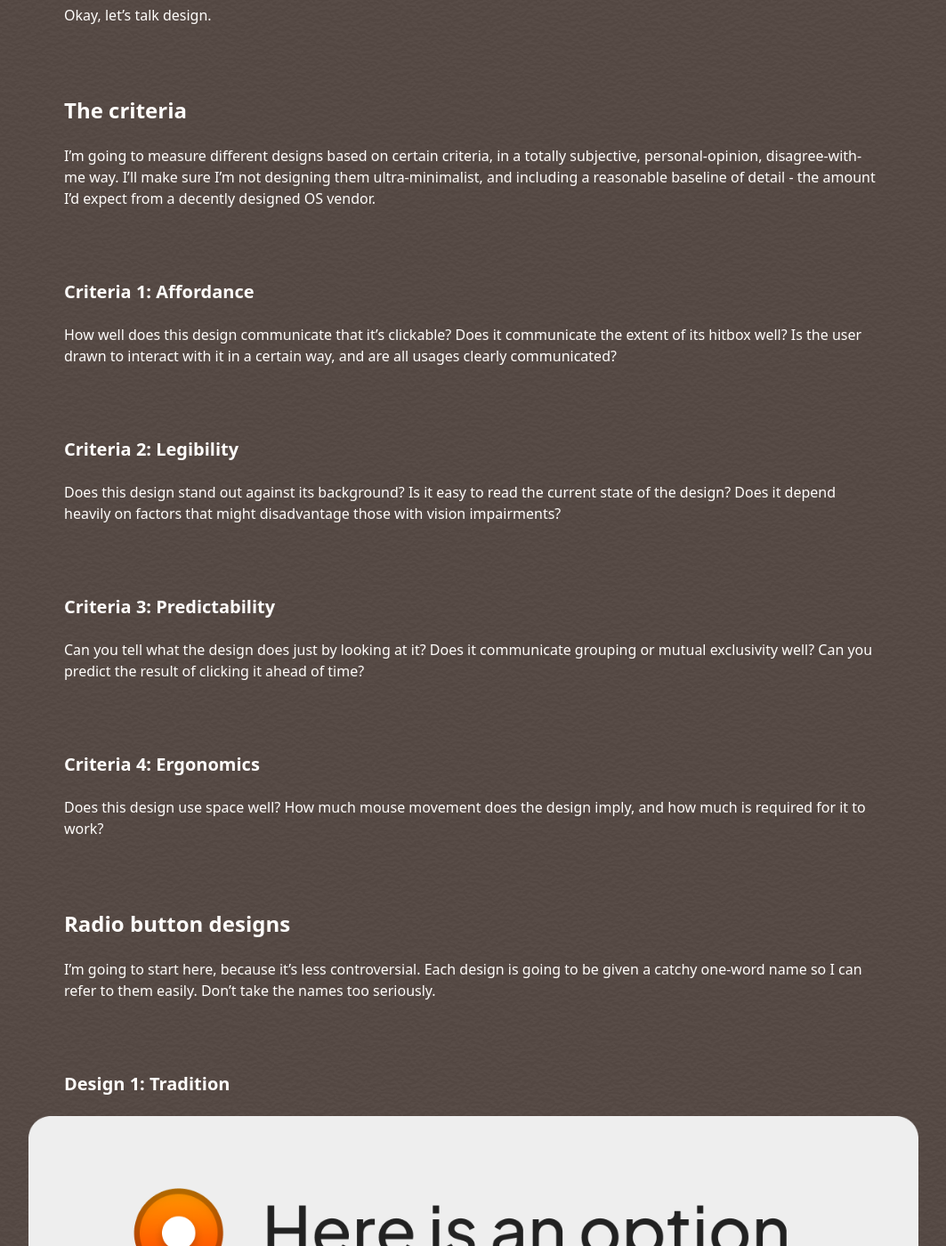
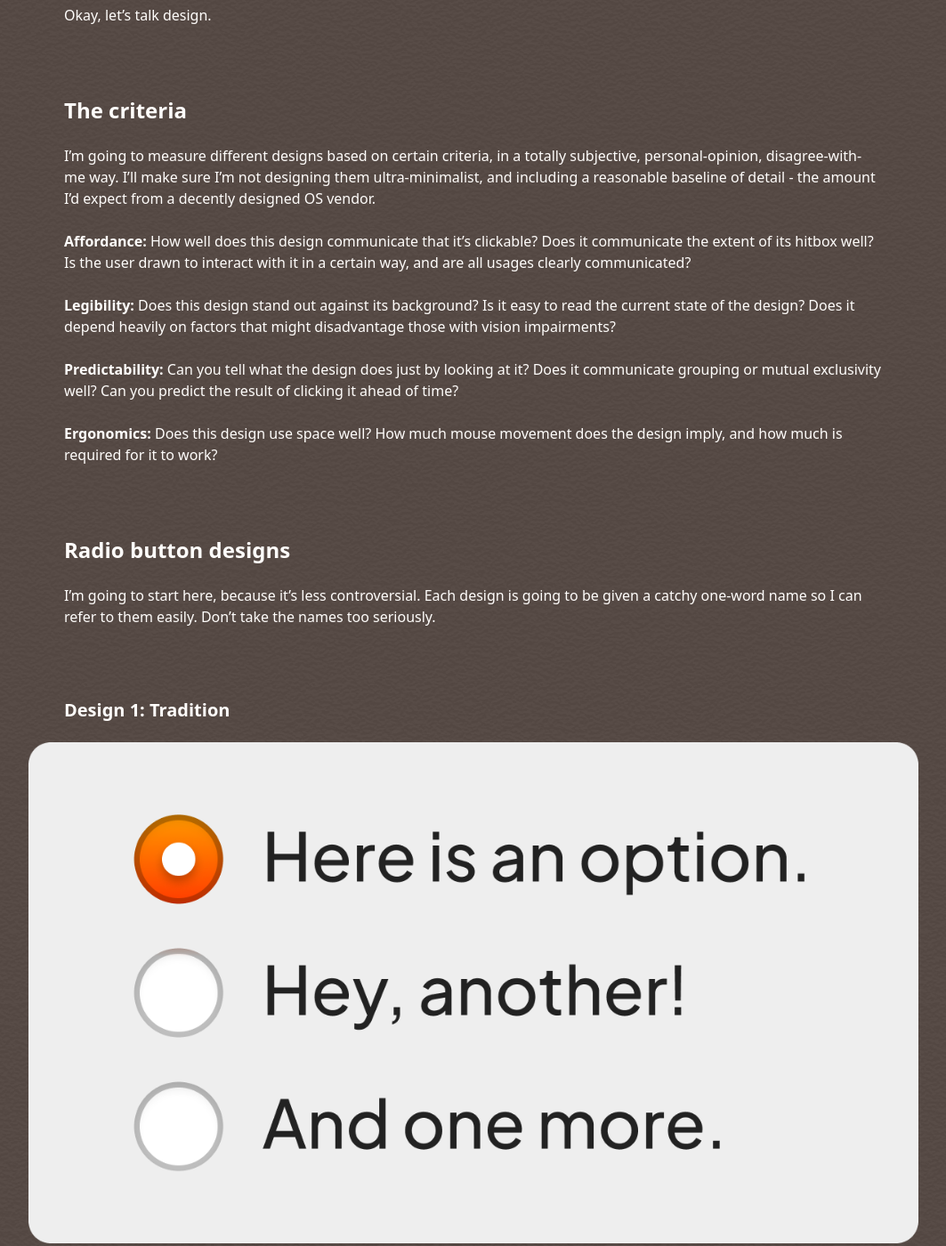
Before and after one commit to dphfox/technical-fluff, a Jekyll site: the page built from _posts/2024-01-28-square-checkboxes-a-gen-z-review.md, in a window 1280 px wide and 1400 px high, scrolled down 1766 px. Shown: the whole window at 89% size, without its empty margins (108-1171 px from the left). Built offline with Jekyll 4.4.1, drawn with Linux system fonts in a browser that asks for light colours; some web fonts are replaced.

Commit message:
vault backup: 2024-01-28 17:07:14

```diff
--- a/_posts/2024-01-28-square-checkboxes-a-gen-z-review.md
+++ b/_posts/2024-01-28-square-checkboxes-a-gen-z-review.md
@@ -26,18 +26,14 @@
 ## The criteria
 
 I'm going to measure different designs based on certain criteria, in a totally subjective, personal-opinion, disagree-with-me way. I'll make sure I'm not designing them ultra-minimalist, and including a reasonable baseline of detail - the amount I'd expect from a decently designed OS vendor.
-### Criteria 1: Affordance
 
-How well does this design communicate that it's clickable? Does it communicate the extent of its hitbox well? Is the user drawn to interact with it in a certain way, and are all usages clearly communicated?
-### Criteria 2: Legibility
+**Affordance:** How well does this design communicate that it's clickable? Does it communicate the extent of its hitbox well? Is the user drawn to interact with it in a certain way, and are all usages clearly communicated?
 
-Does this design stand out against its background? Is it easy to read the current state of the design? Does it depend heavily on factors that might disadvantage those with vision impairments?
-### Criteria 3: Predictability
+**Legibility:** Does this design stand out against its background? Is it easy to read the current state of the design? Does it depend heavily on factors that might disadvantage those with vision impairments?
 
-Can you tell what the design does just by looking at it? Does it communicate grouping or mutual exclusivity well? Can you predict the result of clicking it ahead of time?
-### Criteria 4: Ergonomics
+**Predictability:** Can you tell what the design does just by looking at it? Does it communicate grouping or mutual exclusivity well? Can you predict the result of clicking it ahead of time?
 
-Does this design use space well? How much mouse movement does the design imply, and how much is required for it to work?
+**Ergonomics:** Does this design use space well? How much mouse movement does the design imply, and how much is required for it to work?
 
 ## Radio button designs
 
@@ -59,10 +55,10 @@
 
 Overall, it's certainly what we use now, but it's far from a clear winner.
 
-**Affordance:** Mixed
-**Legibility:** Poor
-**Predictability**: Mixed
-**Ergonomics:** Good
+- **Affordance:** Mixed
+- **Legibility:** Poor
+- **Predictability**: Mixed
+- **Ergonomics:** Good
 
 ### Design 2: Connected
 
@@ -76,10 +72,10 @@
 
 I'm not sure how this would work with multiple-column radio button groups though, so I'm going to dock points for ergonomics because it might end up being space inefficient.
 
-**Affordance:** Mixed to Good
-**Legibility:** Poor
-**Predictability:** Great
-**Ergonomics:** Mixed to Good
+- **Affordance:** Mixed to Good
+- **Legibility:** Poor
+- **Predictability:** Great
+- **Ergonomics:** Mixed to Good
 
 ### Design 3: Slider
 
@@ -94,10 +90,10 @@
 
 Also; see last point about multi-column layouts.
 
-**Affordance:** Great
-**Legibility:** Good
-**Predictability:** Great
-**Ergonomics:** Mixed to Poor
+- **Affordance:** Great
+- **Legibility:** Good
+- **Predictability:** Great
+- **Ergonomics:** Mixed to Poor
 
 ### Design 4: Buttons
 
@@ -112,10 +108,10 @@
 
 Using buttons like this might take up more pixels, but you might also save pixels if you wanted to include icons. I think it's a pretty equivalent trade. I'll put it down as 'good' rather than 'great' just to indicate that you might lose a touch of space efficiency if the UI is particularly dense, but I don't think it's that bad. Honestly, I prefer a little more room in my UI - it's easier to parse and less distracting, but I won't speak for everyone.
 
-**Affordance:** Good
-**Legibility:** Great
-**Predictability:** Great
-**Ergonomics:** Good
+- **Affordance:** Good
+- **Legibility:** Great
+- **Predictability:** Great
+- **Ergonomics:** Good
 
 -----
 
@@ -141,10 +137,10 @@
 
 Overall, I'm still not overly impressed.
 
-**Affordance:** Mixed
-**Legibility:** Poor
-**Predictability**: Good
-**Ergonomics:** Good
+- **Affordance:** Mixed
+- **Legibility:** Poor
+- **Predictability**: Good
+- **Ergonomics:** Good
 
 ### Design 2: Modernity
 
@@ -152,10 +148,10 @@
 
 Ah yes. It's Tradition but even worse now, because you can't tell the difference between a check box and a radio button. It's literally no better - predictability has tanked.
 
-**Affordance:** Mixed
-**Legibility:** Poor
-**Predictability**: Poor
-**Ergonomics:** Good
+- **Affordance:** Mixed
+- **Legibility:** Poor
+- **Predictability**: Poor
+- **Ergonomics:** Good
 
 ### Design 3: Switch
 
@@ -169,10 +165,10 @@
 
 Switches are very predictable as a design, and the ergonomics are better because they're a larger hit target compared to your typical check box. They don't necessarily have to be less space efficient - you can get away with it being just slightly wider than a check box at the same height - but I will say that they heavily imply a dragging motion, so I'll at least dock points for that. In fairness, it's not quite as large of a distance as the slider was.
 
-**Affordance:** Great
-**Legibility:** Great
-**Predictability**: Great
-**Ergonomics:** Good
+- **Affordance:** Great
+- **Legibility:** Great
+- **Predictability**: Great
+- **Ergonomics:** Good
 
 ### Design 4: Modernity Plus
 
@@ -184,10 +180,10 @@
 
 Overall though? It works better.
 
-**Affordance:** Good
-**Legibility:** Great
-**Predictability**: Mixed
-**Ergonomics:** Good
+- **Affordance:** Good
+- **Legibility:** Great
+- **Predictability**: Mixed
+- **Ergonomics:** Good
 
 ### Design 5: Tradition Plus
 
@@ -195,10 +191,10 @@
 
 If we give Tradition the same treatment, you get way better legibility, but not much else changes. As before with Modernity Plus, it looks a little too 'close-buttony' for me to have unfiltered enthusiasm for it.
 
-**Affordance:** Mixed
-**Legibility:** Great
-**Predictability**: Mixed
-**Ergonomics:** Good
+- **Affordance:** Mixed
+- **Legibility:** Great
+- **Predictability**: Mixed
+- **Ergonomics:** Good
 
 ### Design 6: Buttons
 
@@ -210,10 +206,10 @@
 
 I think it's probably good for some contexts, but I'm not enamoured this time around.
 
-**Affordance:** Good
-**Legibility:** Great
-**Predictability**: Mixed to Good
-**Ergonomics:** Great
+- **Affordance:** Good
+- **Legibility:** Great
+- **Predictability**: Mixed to Good
+- **Ergonomics:** Great
 
 -----
 
```
Also changed, not shown: .obsidian/workspace.json.
